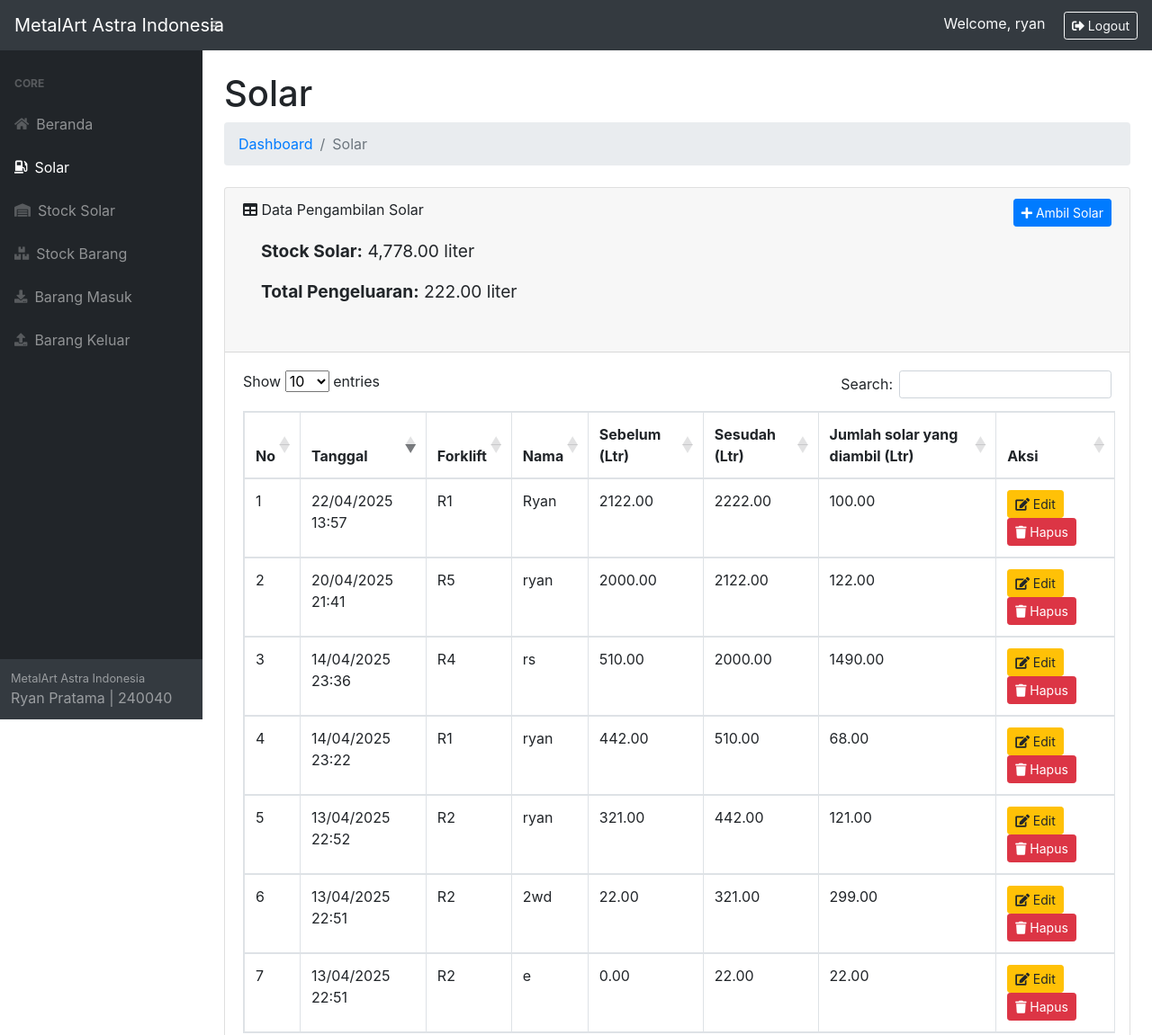
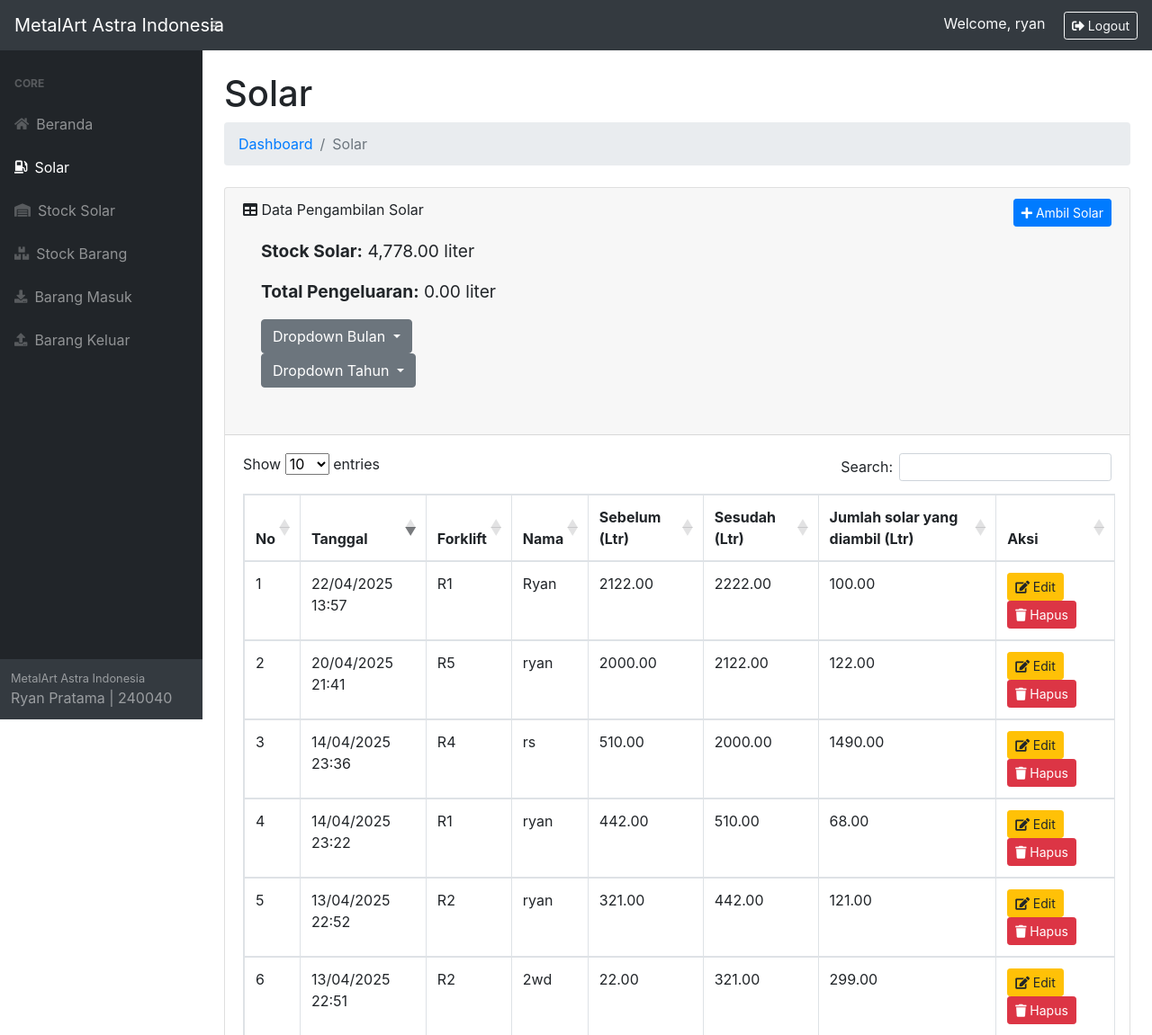
Before and after one commit to oxidiaa/stockbarang, a PHP site: page /solar.php in a window 1280 px wide. Shown: the top 1151 px of the page at 90% size. Run offline with PHP 8.4, Linux system fonts and the light colour scheme; a user stored in the database is signed in; data comes from the database, SQL or seed files in the repository; some libraries are stand-ins or nearby versions.

Commit message:
revisi pak pinto

```diff
--- a/login.php
+++ b/login.php
@@ -120,7 +120,7 @@ if (isset($_SESSION['log'])) {
         <form method="post" autocomplete="off">
             <div class="form-group">
                 <label>Email</label>
-                <input type="email" name="email" class="form-control" required
+                <input type="text" name="email" class="form-control" required
                        value="<?php echo isset($_POST['email']) ? htmlspecialchars($_POST['email']) : ''; ?>"/>
             </div>
             <div class="form-group">
--- a/solar.php
+++ b/solar.php
@@ -247,7 +247,7 @@ $stokTersisa = $stokSolar - $totalPengeluaran;
                             }
 
                             // Get total pengeluaran
-                            $queryPengeluaran = mysqli_query($conn, "SELECT SUM(jumlah) as total FROM stock_solar_log WHERE tipe = 'keluar'");
+                            $queryPengeluaran = mysqli_query($conn, "SELECT SUM(jumlah) as total FROM stock_solar_log WHERE tipe = 'keluar' and month(tanggal) = ".date('n'));
                             $totalPengeluaran = 0;
                             if ($row = mysqli_fetch_assoc($queryPengeluaran)) {
                                 $totalPengeluaran = $row['total'] ?: 0;
@@ -256,6 +256,31 @@ $stokTersisa = $stokSolar - $totalPengeluaran;
                             <div class="stock-info">
                                 <p><strong>Stock Solar:</strong> <?php echo number_format($stokSolar, 2); ?> liter</p>
                                 <p><strong>Total Pengeluaran:</strong> <?php echo number_format($totalPengeluaran, 2); ?> liter</p>
+
+                                <!-- DROP DOWN -->
+
+                                <div class="dropdown">
+                                    <button class="btn btn-secondary dropdown-toggle" type="button" id="dropdownbulan" data-toggle="dropdown" aria-haspopup="true" aria-expanded="false">
+                                        Dropdown Bulan
+                                    </button>
+                                    <div class="dropdown-menu" aria-labelledby="dropdownbulan">
+                                        <a class="dropdown-item" href="#">Action</a>
+                                        <a class="dropdown-item" href="#">Another action</a>
+                                        <a class="dropdown-item" href="#">Something else here</a>
+                                    </div>
+                                </div>
+
+                                <div class="dropdown">
+                                    <button class="btn btn-secondary dropdown-toggle" type="button" id="dropdowntahun" data-toggle="dropdown" aria-haspopup="true" aria-expanded="false">
+                                        Dropdown Tahun
+                                    </button>
+                                    <div class="dropdown-menu" aria-labelledby="dropdowntahun">
+                                        <a class="dropdown-item" href="#">Action</a>
+                                        <a class="dropdown-item" href="#">Another action</a>
+                                        <a class="dropdown-item" href="#">Something else here</a>
+                                    </div>
+                                </div>
+
                             </div>
                         </div>
                         </div>
```
